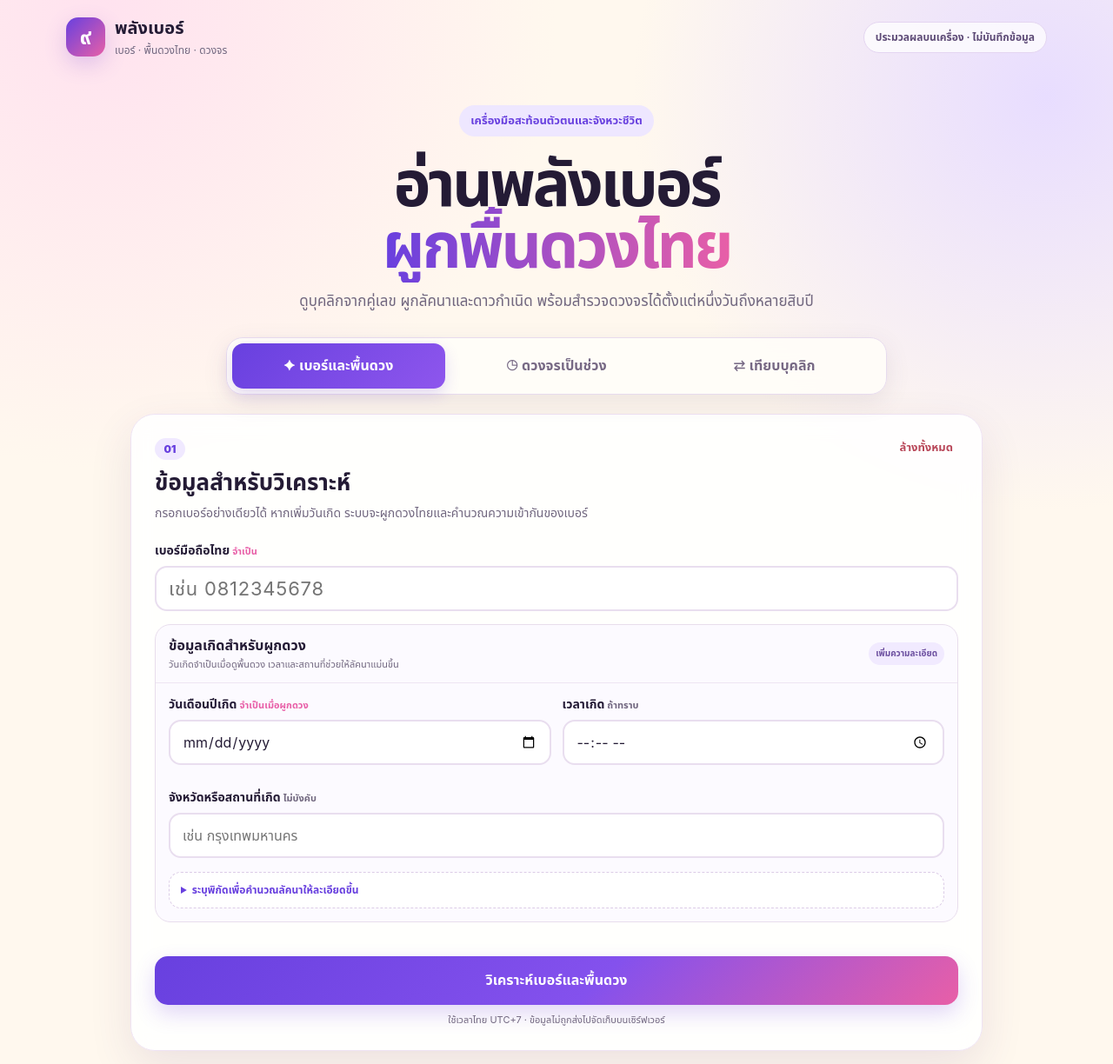
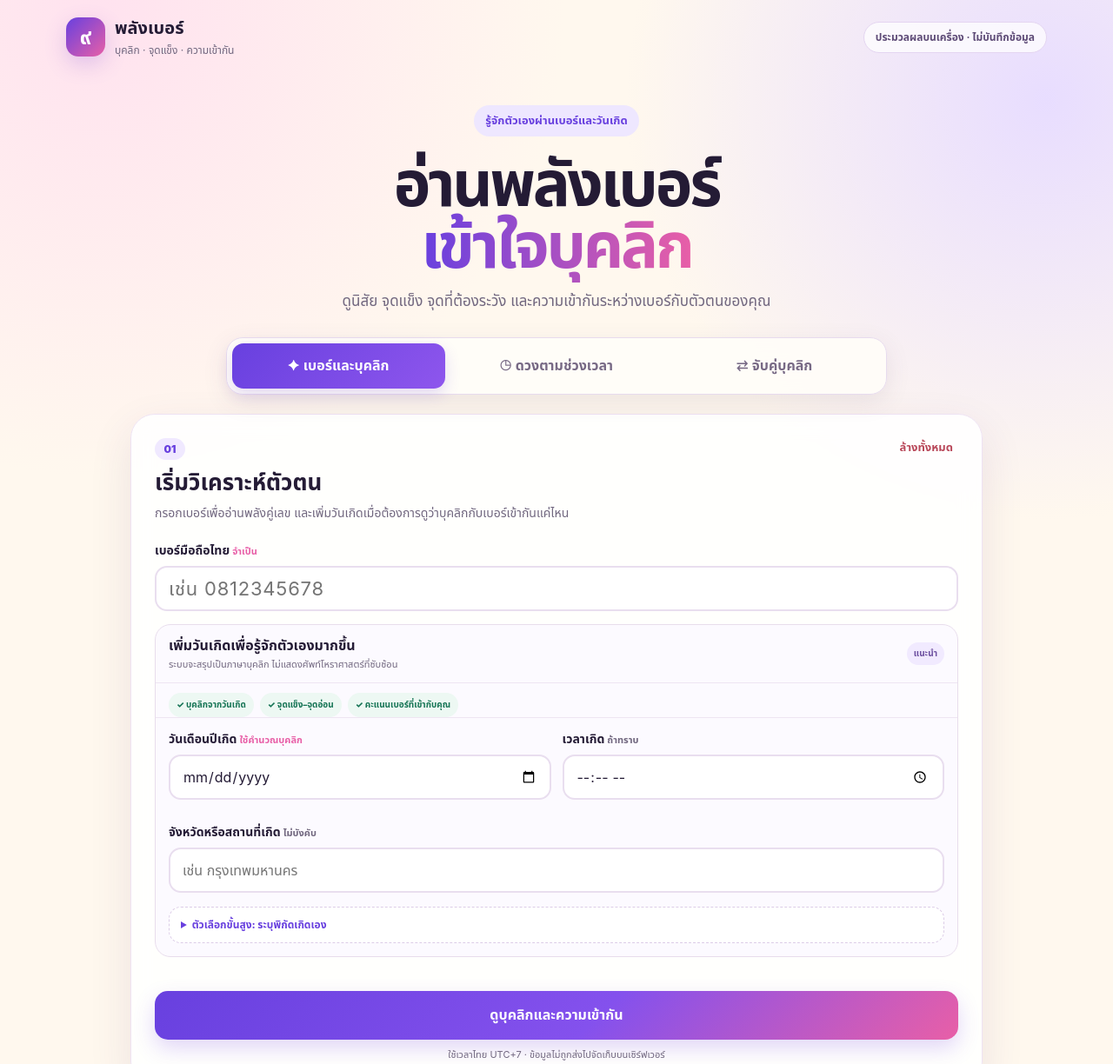
Before and after one commit to solorecord81993/Palangber, a plain HTML site: page index.html in a window 1280 px wide. Shown: the top 1224 px of the page at 87% size. Drawn offline with Linux system fonts and the light colour scheme.

Commit message:
Refocus app on personality compatibility

```diff
--- a/index.html
+++ b/index.html
@@ -4,35 +4,35 @@
   <meta charset="utf-8">
   <meta name="viewport" content="width=device-width,initial-scale=1,viewport-fit=cover">
   <meta name="theme-color" content="#fff8ef">
-  <meta name="description" content="วิเคราะห์พลังเบอร์ ผูกดวงโหราศาสตร์ไทย และดวงจรเป็นช่วงเวลา">
-  <title>พลังเบอร์ — เบอร์ พื้นดวงไทย และดวงจร</title>
-  <link rel="stylesheet" href="./styles.css?v=13">
+  <meta name="description" content="วิเคราะห์บุคลิก จุดแข็ง จุดอ่อน และความเข้ากันจากเบอร์โทรศัพท์กับวันเกิด">
+  <title>พลังเบอร์ — อ่านบุคลิกและความเข้ากัน</title>
+  <link rel="stylesheet" href="./styles.css?v=14">
 </head>
 <body>
   <header class="topbar">
     <a class="brand" href="./" aria-label="พลังเบอร์ หน้าแรก">
       <span class="brand-mark">๙</span>
-      <span><b>พลังเบอร์</b><small>เบอร์ · พื้นดวงไทย · ดวงจร</small></span>
+      <span><b>พลังเบอร์</b><small>บุคลิก · จุดแข็ง · ความเข้ากัน</small></span>
     </a>
     <span class="privacy-pill">ประมวลผลบนเครื่อง · ไม่บันทึกข้อมูล</span>
   </header>
 
   <main class="shell">
     <section class="hero">
-      <div class="eyebrow">เครื่องมือสะท้อนตัวตนและจังหวะชีวิต</div>
-      <h1>อ่านพลังเบอร์<br><span>ผูกพื้นดวงไทย</span></h1>
-      <p>ดูบุคลิกจากคู่เลข ผูกลัคนาและดาวกำเนิด พร้อมสำรวจดวงจรได้ตั้งแต่หนึ่งวันถึงหลายสิบปี</p>
+      <div class="eyebrow">รู้จักตัวเองผ่านเบอร์และวันเกิด</div>
+      <h1>อ่านพลังเบอร์<br><span>เข้าใจบุคลิก</span></h1>
+      <p>ดูนิสัย จุดแข็ง จุดที่ต้องระวัง และความเข้ากันระหว่างเบอร์กับตัวตนของคุณ</p>
     </section>
 
     <nav class="app-tabs" role="tablist" aria-label="โหมดวิเคราะห์">
       <button id="tab-profile" class="tab-button active" type="button" role="tab" aria-selected="true" aria-controls="panel-profile">
-        <span>✦</span><b>เบอร์และพื้นดวง</b>
+        <span>✦</span><b>เบอร์และบุคลิก</b>
       </button>
       <button id="tab-transit" class="tab-button" type="button" role="tab" aria-selected="false" aria-controls="panel-transit">
-        <span>◷</span><b>ดวงจรเป็นช่วง</b>
+        <span>◷</span><b>ดวงตามช่วงเวลา</b>
       </button>
       <button id="tab-compare" class="tab-button" type="button" role="tab" aria-selected="false" aria-controls="panel-compare">
-        <span>⇄</span><b>เทียบบุคลิก</b>
+        <span>⇄</span><b>จับคู่บุคลิก</b>
       </button>
     </nav>
 
@@ -41,8 +41,8 @@
         <div class="form-heading">
           <div>
             <span class="step-badge">01</span>
-            <h2>ข้อมูลสำหรับวิเคราะห์</h2>
-            <p>กรอกเบอร์อย่างเดียวได้ หากเพิ่มวันเกิด ระบบจะผูกดวงไทยและคำนวณความเข้ากันของเบอร์</p>
+            <h2>เริ่มวิเคราะห์ตัวตน</h2>
+            <p>กรอกเบอร์เพื่ออ่านพลังคู่เลข และเพิ่มวันเกิดเมื่อต้องการดูว่าบุคลิกกับเบอร์เข้ากันแค่ไหน</p>
           </div>
           <button id="reset-profile" class="text-button danger" type="button">ล้างทั้งหมด</button>
         </div>
@@ -52,14 +52,19 @@
           <input id="phone" name="phone" inputmode="numeric" autocomplete="tel" maxlength="12" placeholder="เช่น 0812345678" required>
         </div>
 
-        <details class="optional-box" open>
+        <details class="optional-box birth-box" open>
           <summary>
-            <span><b>ข้อมูลเกิดสำหรับผูกดวง</b><small>วันเกิดจำเป็นเมื่อดูพื้นดวง เวลาและสถานที่ช่วยให้ลัคนาแม่นขึ้น</small></span>
-            <span class="optional-label">เพิ่มความละเอียด</span>
+            <span><b>เพิ่มวันเกิดเพื่อรู้จักตัวเองมากขึ้น</b><small>ระบบจะสรุปเป็นภาษาบุคลิก ไม่แสดงศัพท์โหราศาสตร์ที่ซับซ้อน</small></span>
+            <span class="optional-label">แนะนำ</span>
           </summary>
+          <div class="birth-benefits" aria-label="สิ่งที่จะได้รับเมื่อเพิ่มวันเกิด">
+            <span>✓ บุคลิกจากวันเกิด</span>
+            <span>✓ จุดแข็ง–จุดอ่อน</span>
+            <span>✓ คะแนนเบอร์ที่เข้ากับคุณ</span>
+          </div>
           <div class="field-grid birth-grid">
             <div class="field-block">
-              <label for="birth-date">วันเดือนปีเกิด <em>จำเป็นเมื่อผูกดวง</em></label>
+              <label for="birth-date">วันเดือนปีเกิด <em>ใช้คำนวณบุคลิก</em></label>
               <input id="birth-date" name="birthDate" type="date">
             </div>
             <div class="field-block">
@@ -73,7 +78,7 @@
             </div>
           </div>
           <details class="coordinate-box">
-            <summary>ระบุพิกัดเพื่อคำนวณลัคนาให้ละเอียดขึ้น</summary>
+            <summary>ตัวเลือกขั้นสูง: ระบุพิกัดเกิดเอง</summary>
             <div class="coordinate-grid">
               <div class="field-block">
                 <label for="birth-latitude">ละติจูด</label>
@@ -88,7 +93,7 @@
         </details>
 
         <p id="profile-error" class="form-error" role="alert"></p>
-        <button class="primary-button" type="submit">วิเคราะห์เบอร์และพื้นดวง</button>
+        <button class="primary-button" type="submit">ดูบุคลิกและความเข้ากัน</button>
         <p class="privacy-note">ใช้เวลาไทย UTC+7 · ข้อมูลไม่ถูกส่งไปจัดเก็บบนเซิร์ฟเวอร์</p>
       </form>
 
@@ -100,15 +105,15 @@
         <div id="phone-summary"></div>
         <div id="phone-personality"></div>
         <div id="phone-reading"></div>
+        <details class="pair-details" open>
+          <summary><span>อ่านความหมายคู่เลขทีละคู่</span><small>ลักษณะนิสัย จุดแข็ง จุดอ่อน และวิธีใช้พลังของแต่ละคู่</small></summary>
+          <div id="pair-list" class="pair-list"></div>
+        </details>
         <div id="natal-summary" hidden></div>
-        <div id="natal-chart" hidden></div>
-        <div id="natal-details" hidden></div>
         <div id="natal-reading" hidden></div>
         <div id="match-result" hidden></div>
-        <details class="pair-details">
-          <summary>ดูความหมายคู่เลขทั้งหมด</summary>
-          <div id="pair-list" class="pair-list"></div>
-        </details>
+        <div id="natal-details" hidden></div>
+        <div id="natal-chart" hidden></div>
       </section>
     </section>
 
@@ -173,7 +178,7 @@
           <div>
             <span class="step-badge">16</span>
             <h2>เมื่อสองบุคลิกมาเจอกัน</h2>
-            <p>ดูข้อดี จุดเสี่ยง วิธีบริหาร และเรื่องที่ต้องระวังจากบุคลิก 16 แบบ</p>
+            <p>ดูว่าแต่ละคู่คิด สื่อสาร ทำงาน และแก้ความขัดแย้งร่วมกันอย่างไร</p>
           </div>
           <button id="reset-compare" class="text-button danger" type="button">ล้างผล</button>
         </div>
@@ -198,12 +203,12 @@
 
   <footer>
     <b>พลังเบอร์</b>
-    <p>ใช้ระบบนิรายนะลาหิรีโดยประมาณ ลัคนาแบบราศีจักร ภพเรือนเท่ากัน และดาวจรเชิงสถิติ ผลลัพธ์เป็นความเชื่อและเครื่องมือสะท้อนตนเอง ไม่ใช่คำแนะนำทางวิชาชีพ</p>
+    <p>ผลลัพธ์เป็นเครื่องมือสะท้อนบุคลิกจากศาสตร์ตัวเลขและข้อมูลวันเกิดตามความเชื่อ ไม่ใช่แบบทดสอบทางจิตวิทยาหรือคำแนะนำทางวิชาชีพ</p>
   </footer>
 
   <script src="./pair-data.js?v=3"></script>
   <script src="./vendor/astronomy.browser.min.js?v=2.1.19"></script>
   <script src="./astro-thai.js?v=2"></script>
-  <script src="./app.js?v=13"></script>
+  <script src="./app.js?v=14"></script>
 </body>
 </html>
```
